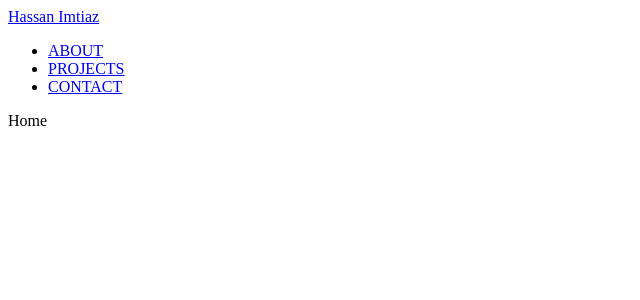
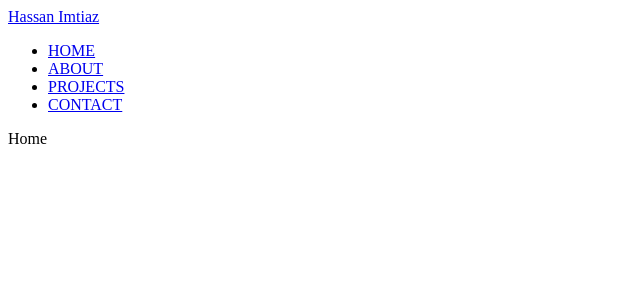
Before and after one commit to hassanimtiaz194/portfolio, a Next.js app: page / in a window 1280 px wide. Shown: the top 300 px of the page, without its empty margins (0-640 px from the left). Built offline with nearby package versions, Linux system fonts and the light colour scheme.

Commit message:
navigation

```diff
--- a/src/components/navigation-header/navigation-header.js
+++ b/src/components/navigation-header/navigation-header.js
@@ -4,18 +4,21 @@
   return (
     <header>
       <div>
-        <Link href="/portfolio">Hassan Imtiaz</Link>
+        <Link href="/">Hassan Imtiaz</Link>
       </div>
       <nav>
         <ul className="flex flex-row gap-5">
           <li>
+            <Link href="/">HOME</Link>
+          </li>
+          <li>
             <Link href="/about">ABOUT</Link>
           </li>
           <li>
-            <Link href="/portfolio/projects">PROJECTS</Link>
+            <Link href="/projects">PROJECTS</Link>
           </li>
           <li>
-            <Link href="/portfolio/contact">CONTACT</Link>
+            <Link href="/contact">CONTACT</Link>
           </li>
         </ul>
       </nav>
```
